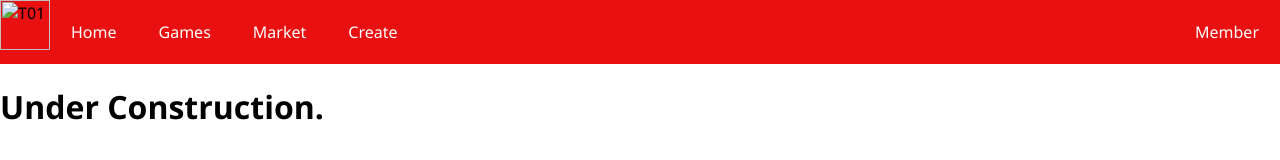
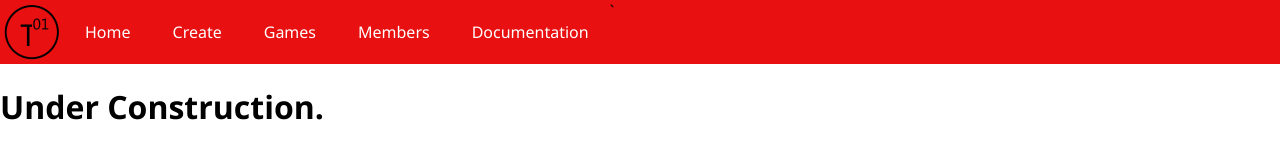
Before and after one commit to LMCRedstoneDingz/tetra01, a website: page public/index.html in a window 1280 px wide. Drawn offline with Linux system fonts and the light colour scheme.

Commit message:
Update index.html

```diff
--- a/public/index.html
+++ b/public/index.html
@@ -1,20 +1,20 @@
 <html>
-  <header>
+  <head>
     <title>Tetra</title>
-      <link rel="stylesheet" href="style.css">
-      <div id="navbar" name="navbar" title="navbar">
-          <ul>
-            <li><img src="/content/Tetra01.png" alt="T01" style="width:50px;height:50px;"></li>
-            <li><a href="/index.html">Home</a></li>
-            <li><a href="/games/index.html">Games</a></li>
-            <li><a href="/market.html">Market</a></li>
-            <li><a href="/create.html">Create</a></li>
-            <li style="float:right"><a href="/create.html">Member</a></li>
-          </ul>
-      </div>
-  </header>
-
+    <link rel="stylesheet" href="style.css">
+  </head>
   <body>
+    <noscript>Javascript is required</noscript>
+    <header>
+      <ul>
+        <li><img src="Tetra01.png"></li>
+        <li><a href="index.html">Home</a></li>
+        <li><a href="create.html">Create</a></li>
+        <li><a href="games.html">Games</a></li>
+        <li><a href="members.html">Members</a></li>
+        <li><a href="doc.html">Documentation</a></li>`
+      </ul>
+    </header>
     <h1>Under Construction.</h1>
   </body>
 </html>
```
